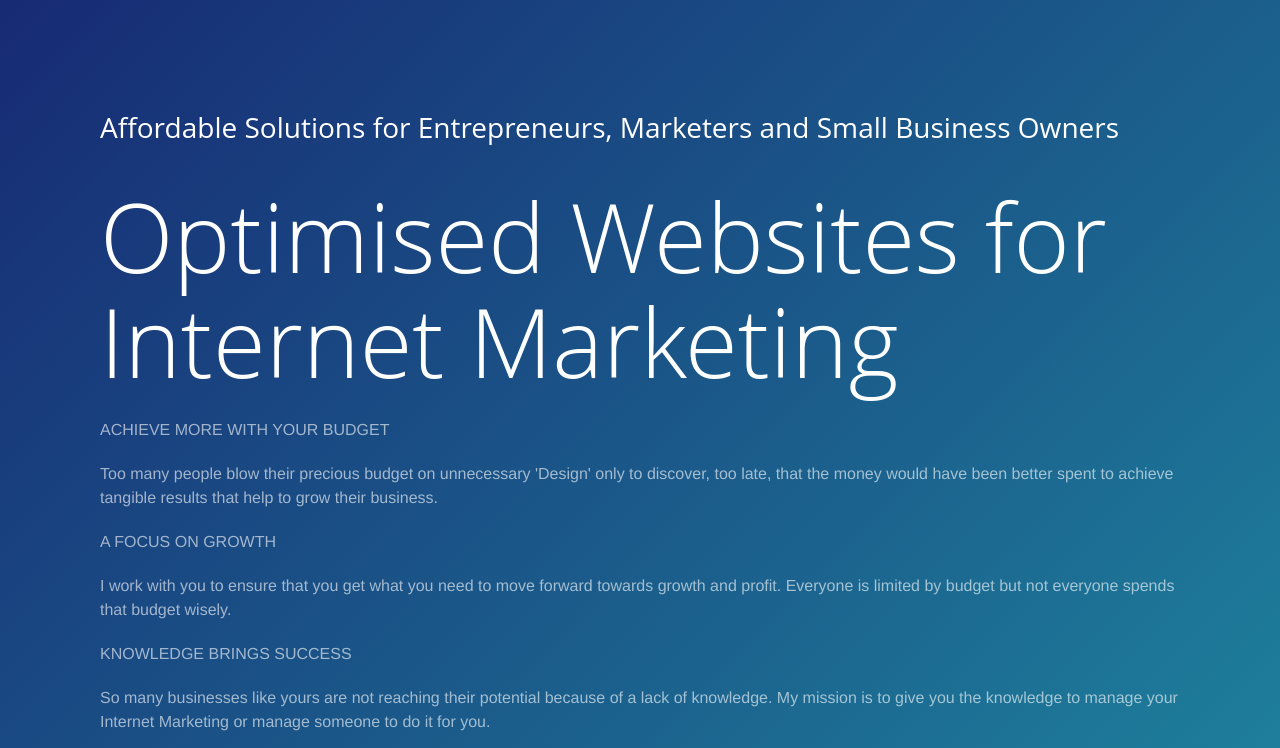
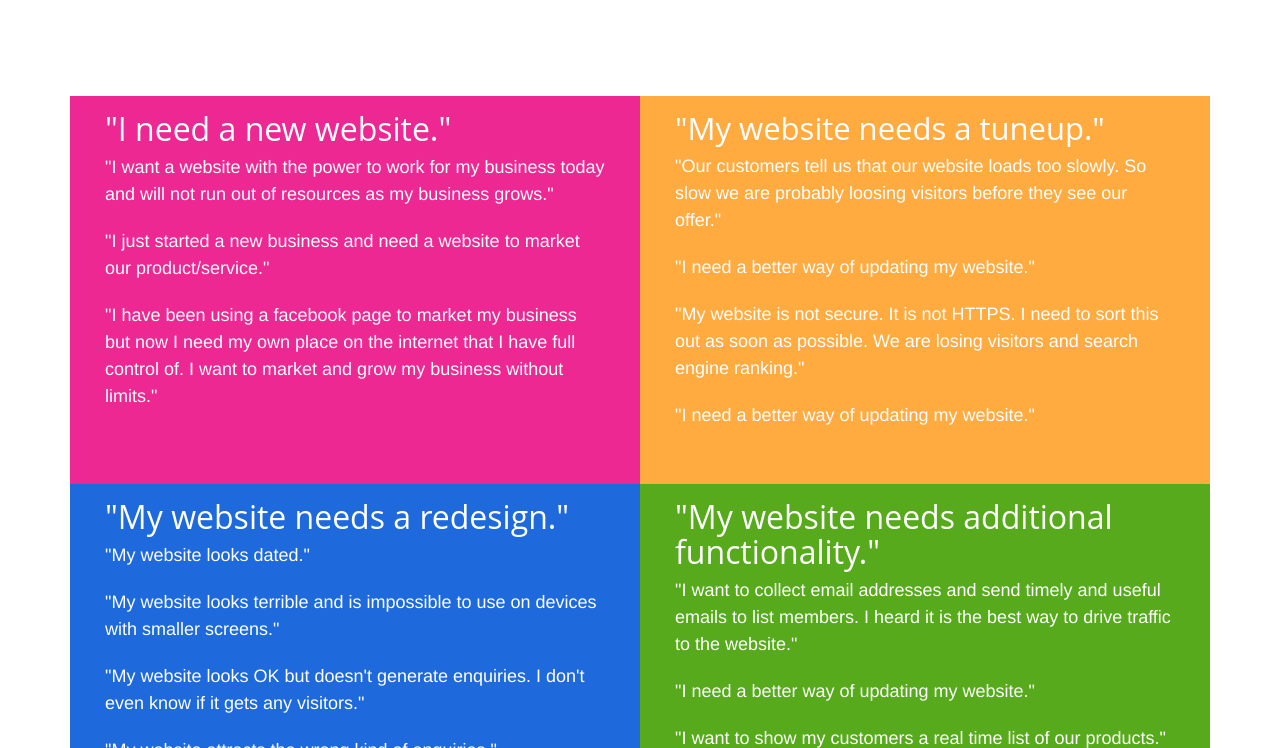
Before and after one commit to primertest-org/ADAADA, a Jekyll site: the page built from index.html, in a window 1280 px wide and 900 px high, scrolled down 752 px, cut to the strip 152-900 px from the top of the window. Built offline with Jekyll 4.4.1, drawn with Linux system fonts in a browser that asks for light colours; some web fonts are replaced; some of the changed text lies outside the part shown.

Commit message:
Updated '_includes/about.html' via CloudCannon

```diff
--- a/_includes/about.html
+++ b/_includes/about.html
@@ -1,19 +1,5 @@
-<section id="about" class="features-blue">
-<div>
+<section id="about">
 
-<div class="container align-left">
-        <div class="media-container-column mbr-white col-md-12">
-             <h3 class="mbr-section-subtitle py-3 mbr-fonts-style display-5">
-                Affordable Solutions for Entrepreneurs, Marketers and Small Business Owners
-            </h3>
-            <h1 class="mbr-section-title py-3 mbr-fonts-style display-1">
-                Optimised Websites for Internet Marketing
-            </h1>
-            <p>ACHIEVE MORE WITH YOUR BUDGET</p><p>Too many people blow their precious budget on unnecessary 'Design' only to discover, too late, that the money would have been better spent to achieve tangible results that help to grow their business.</p><p>A FOCUS ON GROWTH</p><p>I work with you to ensure that you get what you need to move forward towards growth and profit. Everyone is limited by budget but not everyone spends that budget wisely.</p><p>KNOWLEDGE BRINGS SUCCESS</p><p>So many businesses like yours are not reaching their potential because of a lack of knowledge. My mission is to give you the knowledge to manage your Internet Marketing or manage someone to do it for you.</p><p>AN OPTIMISED SOLUTION</p><p>If you are just starting out it is crucial to keep costs to a minimum. Take a look at my solution packages to see just how much you can get without breaking the bank.<br><br>Below are some common reasons people come to work with me.</p>
-
-        </div>
-    </div>
-    </div>
 <div class="container">
             <div class="row projects">
                 <div class="col-sm-6 col-lg-6 col-xl-6 offset-lg-0 item" style="background-color:#ed2893;padding-top:15px;padding-right:34px;padding-left:35px;padding-bottom:35px;">
```
